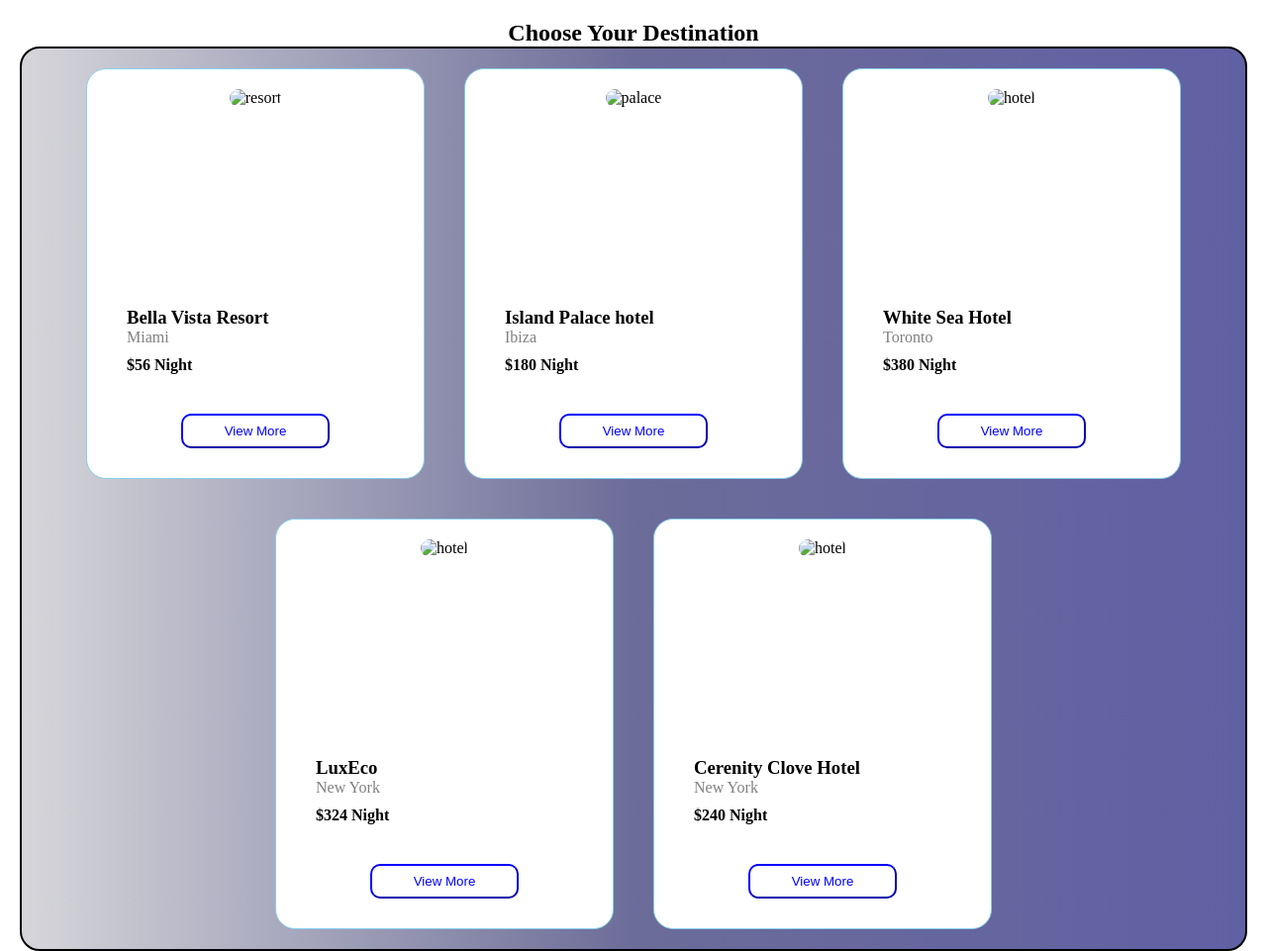
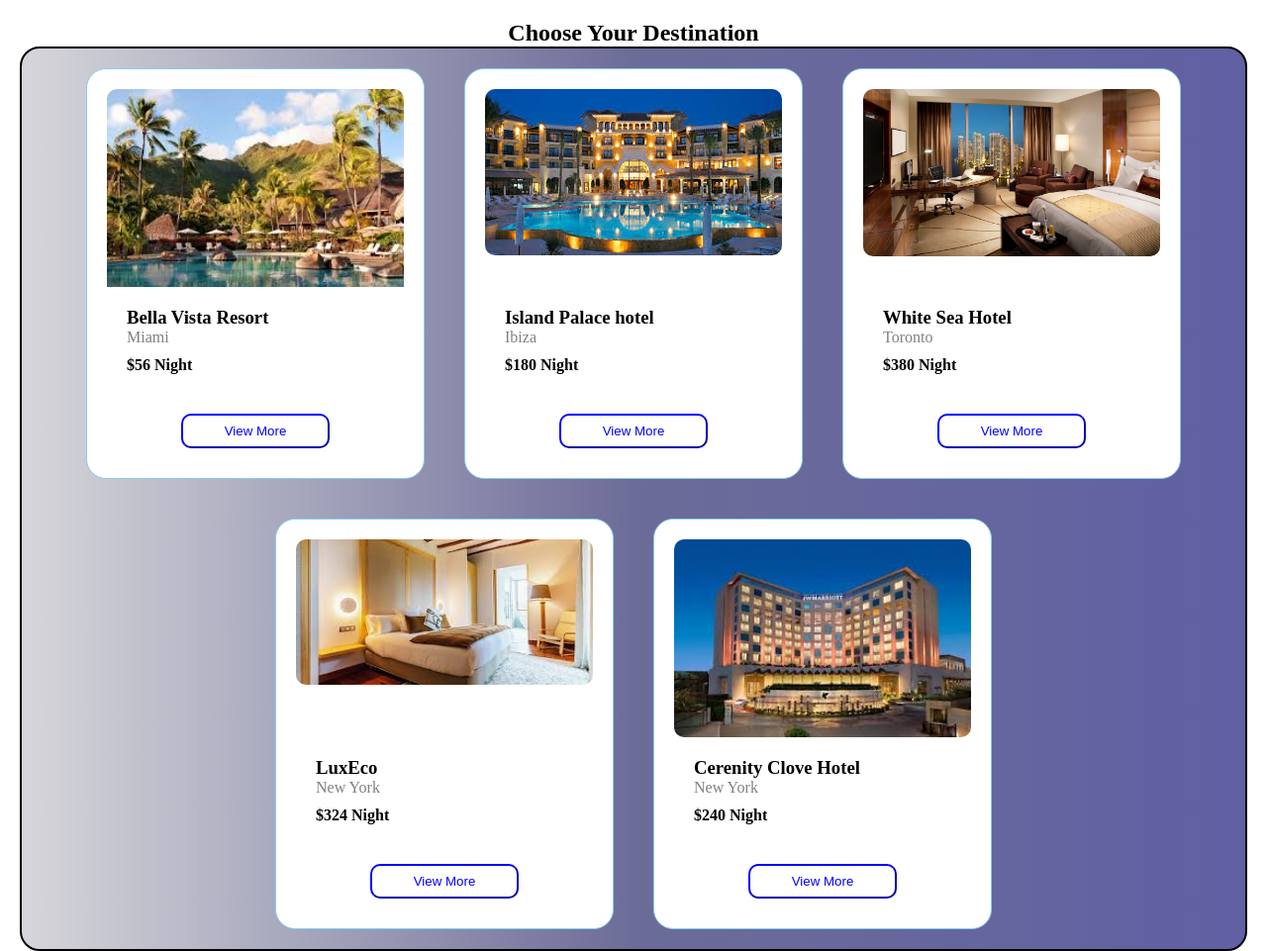
Before and after one commit to Hrishikeshad123/Projects, a plain HTML site: page Hrishikesh_Projects/Booking.html in a window 1280 px wide. Shown: the whole page at 99% size. Drawn offline with Linux system fonts and the light colour scheme; the site is published under a folder, as on GitHub Pages, so addresses that start at the root find nothing.

Commit message:
Update Booking.html
img updated

```diff
--- a/Hrishikesh_Projects/Booking.html
+++ b/Hrishikesh_Projects/Booking.html
@@ -117,7 +117,7 @@
         <div class="cards">
             <div class="card">
                 <figure>
-                    <img src="/bookingImages/resort.jpeg" alt="resort">
+                    <img src="bookingImages/resort.jpeg" alt="resort">
                 </figure>
                 <article>
                     <h3>Bella Vista Resort</h3>
@@ -129,7 +129,7 @@
 
             <div class="card">
                 <figure>
-                    <img src="/bookingImages/palace1.jpeg" alt="palace">
+                    <img src="bookingImages/palace1.jpeg" alt="palace">
                 </figure>
                 <article>
                     <h3>Island Palace hotel</h3>
@@ -141,7 +141,7 @@
 
             <div class="card">
                 <figure>
-                    <img src="/bookingImages/hotel.webp" alt="hotel">
+                    <img src="bookingImages/hotel.webp" alt="hotel">
                 </figure>
                 <article>
                     <h3>White Sea Hotel</h3>
@@ -153,7 +153,7 @@
 
             <div class="card">
                 <figure>
-                    <img src="/bookingImages/hotel2.jpeg" alt="hotel">
+                    <img src="bookingImages/hotel2.jpeg" alt="hotel">
                 </figure>
                 <article>
                     <h3>LuxEco</h3>
@@ -165,7 +165,7 @@
 
             <div class="card">
                 <figure>
-                    <img src="/bookingImages/hotel3.jpeg" alt="hotel">
+                    <img src="bookingImages/hotel3.jpeg" alt="hotel">
                 </figure>
                 <article>
                     <h3>Cerenity Clove Hotel</h3>
```
